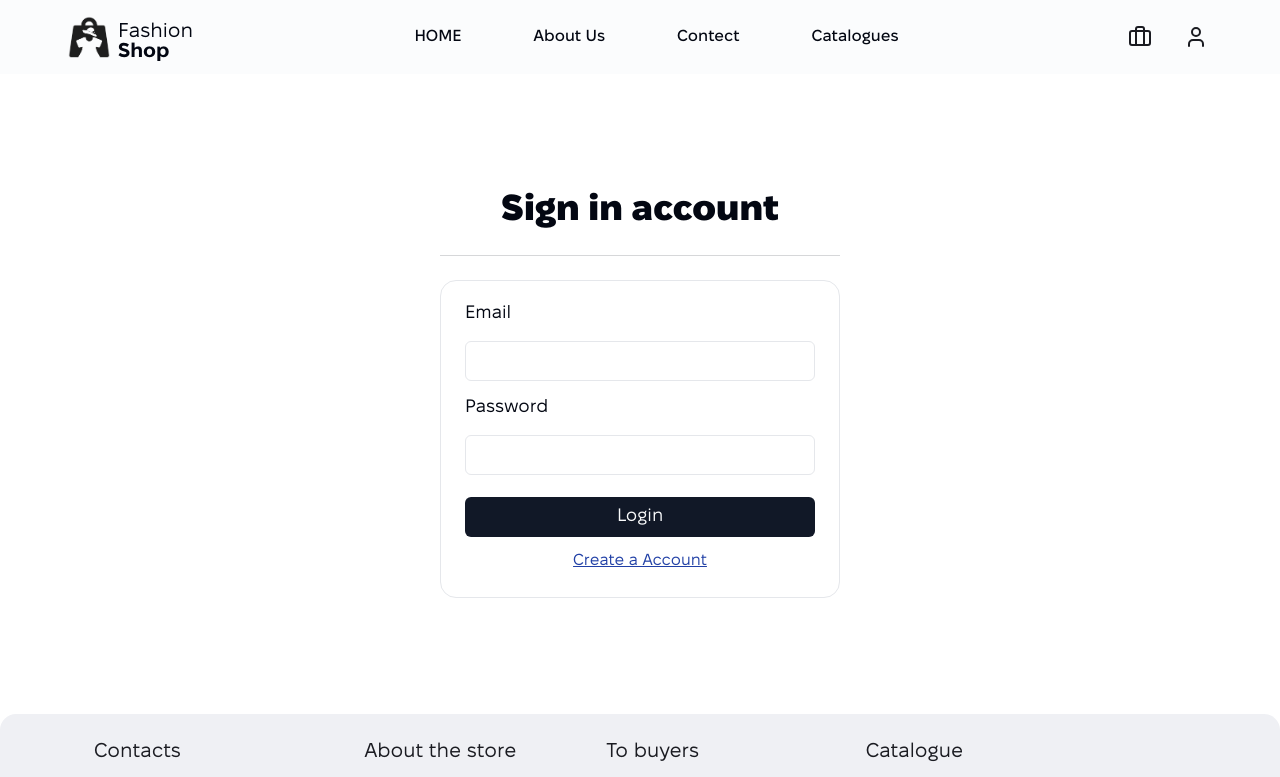
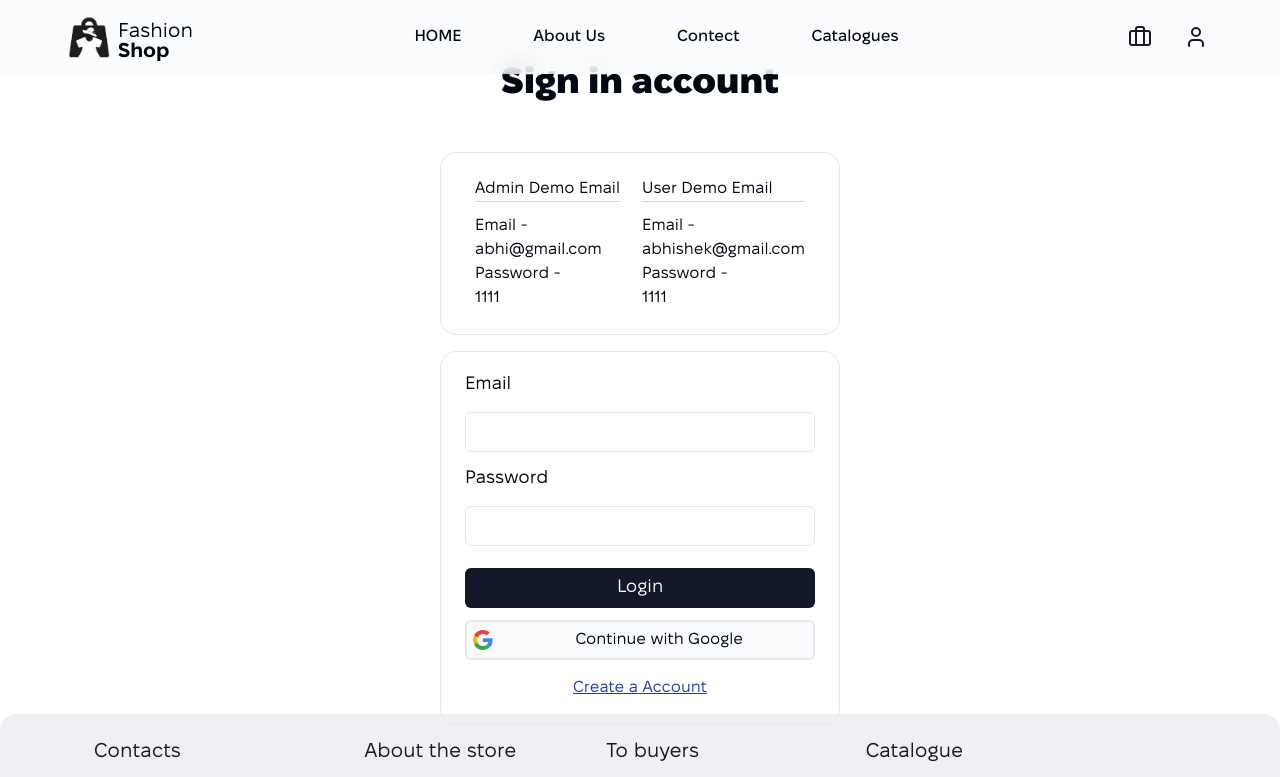
Before and after one commit to abhisheksooni/E-Catalogs-Shop-v-F-1.0, a React (Vite) app: page /auth in a window 1280 px wide. Shown: the top 777 px of the page. Built offline with nearby package versions, Linux system fonts and the light colour scheme.

Commit message:
Add Demo

```diff
--- a/src/pages/auth/SignIn.jsx
+++ b/src/pages/auth/SignIn.jsx
@@ -3,8 +3,6 @@ import { Input } from "@/components/ui/input"
 import { Label } from "@/components/ui/label"
 import { Button } from '@/components/ui/button'
 import { NavLink, useNavigate } from 'react-router-dom'
-
-import googleIcon from "../../Images/login/google_icon.png"
 
 import { loginUser, } from '@/redux/slices/authSlice.js'
 import { useDispatch, useSelector } from 'react-redux'
@@ -17,59 +15,75 @@ import { Helmet } from 'react-helmet'
 function SignIn() {
   const dispatch = useDispatch();
   const navigate = useNavigate();
-  const [FormData,setFormData] = useState({
-    email:'',
-    password:''
+  const [FormData, setFormData] = useState({
+    username: '',
+    password: ''
   })
+  // const [FormData,setFormData] = useState({
+  //   email:'',
+  //   password:''
+  // })
 
-  const {user,loading,error,login,success} = useSelector((state) => state.auth);
+  const { success, message } = useSelector((state) => state.auth);
 
 
   const handleSubmit = async (e) => {
     e.preventDefault();
     dispatch(loginUser(FormData));
 
-     setTimeout(()=>{
-      if (success === false) {
-        toast.error("user not login")
-        navigate("/sign-in")
-        }
-    },800)
+    // setTimeout(() => {
+    //   if (success === false) {
+    //     toast.error("user not login")
+    //     navigate("/sign-in")
+    //   }
+    // }, 800)
 
 
-}
+  }
+
+  useEffect(() => {
+    if (success === true) {
+      // If login is successful, show a success toast and navigate to the homepage
+      toast.success("Login successful!");
+      setTimeout(() => {
+        navigate("/");
+      }, 800);
+    }
+
+    if (success === false) {
+      // If login fails, show an error toast and navigate to the sign-in page
+      toast.error(message);
+      setTimeout(() => {
+        navigate("/sign-in");
+      }, 800);
+    }
+  }, [success, message]); // Re-run the effect when success changes
 
 
-  // if (login != false) {
-  //   // toast.success("login user")
-  //   setTimeout(()=>{
-  //     navigate("/")
-  //   },800)
-  // }
-  if (login === true) {
-    toast.success("login user")
-    setTimeout(()=>{
-      navigate("/")
-    },800)
+  const handleChange = (e) => {
+    setFormData({ ...FormData, [e.target.id]: e.target.value })
   }
 
-const handleChange= (e)=>{
-setFormData({...FormData,[e.target.id]:e.target.value})
-}
+  const googleAuth = async () => {
+    toast(
+      "🫸 Google Login coming Soon 🫷",
+      {
+        duration: 4000
+      }
+    )
+    //  window.open("http://localhost:8088/auth/google","_self")
 
-useEffect(()=>{
+  }
 
-},[])
 
-console.log("success",success);
 
 
   return (
     <>
-         <Helmet>
-    <meta charSet="utf-8" />
-    <title>Sign-in</title>
-  </Helmet>
+      <Helmet>
+        <meta charSet="utf-8" />
+        <title>Sign-in</title>
+      </Helmet>
 
       <section className='flex flex-col justify-center items-center h-[85vh] max-w-[1980px]  md:h-[80vh]'>
         <div className="text-4xl mb-6 fixelBlack ">
@@ -81,6 +95,27 @@ console.log("success",success);
         </button> */}
 
         <div className="w-[400px] bg-c5/20 mb-6 h-[1px]"></div>
+
+        <section className="border w-[400px] rounded-2xl p-6 mb-4 flex gap-3 justify-evenly">
+         <div className="">
+         <p>Admin Demo Email</p>
+         <div className="w-auto bg-c5/20 mb-3 h-[1px] "></div>
+          <p className=''>Email -</p>
+          <span>abhi@gmail.com</span>
+          <p>Password - </p>
+          <span>1111</span>
+         </div>
+         <div className="">
+         <p>User Demo Email</p>
+         <div className="w-auto bg-c5/20 mb-3 h-[1px] "></div>
+          <p className=''>Email -</p>
+          <span>abhishek@gmail.com</span>
+          <p>Password - </p>
+          <span>1111</span>
+         </div>
+
+
+        </section>
 
         <section className="border w-[400px] rounded-2xl p-6">
           <form onSubmit={handleSubmit} className='grid *:w-full  w-full  max-w-sm items-center gap-1.5 *:mb-3'>
@@ -99,14 +134,26 @@ console.log("success",success);
             </Button>
           </form>
 
-          <div className=" flex flex-col justify-start">
+
+
+          <button onClick={googleAuth} className="bg-c1 text-5 w-full">
+            <div className=" flex border-2 rounded-md p-1.5 justify-between ">
+              <div className="w-5 my-auto">
+                <svg version="1.1" xmlns="http://www.w3.org/2000/svg" viewBox="0 0 48 48" className="LgbsSe-Bz112c"><g><path fill="#EA4335" d="M24 9.5c3.54 0 6.71 1.22 9.21 3.6l6.85-6.85C35.9 2.38 30.47 0 24 0 14.62 0 6.51 5.38 2.56 13.22l7.98 6.19C12.43 13.72 17.74 9.5 24 9.5z" /><path fill="#4285F4" d="M46.98 24.55c0-1.57-.15-3.09-.38-4.55H24v9.02h12.94c-.58 2.96-2.26 5.48-4.78 7.18l7.73 6c4.51-4.18 7.09-10.36 7.09-17.65z" /><path fill="#FBBC05" d="M10.53 28.59c-.48-1.45-.76-2.99-.76-4.59s.27-3.14.76-4.59l-7.98-6.19C.92 16.46 0 20.12 0 24c0 3.88.92 7.54 2.56 10.78l7.97-6.19z" /><path fill="#34A853" d="M24 48c6.48 0 11.93-2.13 15.89-5.81l-7.73-6c-2.15 1.45-4.92 2.3-8.16 2.3-6.26 0-11.57-4.22-13.47-9.91l-7.98 6.19C6.51 42.62 14.62 48 24 48z" /><path fill="none" d="M0 0h48v48H0z" /></g></svg>
+              </div>
+              <span className="mr-16">Continue with Google</span>
+              {/* <span className="L6cTce" id="button-label">Continue with Google</span> */}
+            </div>
+          </button>
+
+          <div className=" flex flex-col justify-start mt-4">
             {/* <div className=" flex items-center gap-2 justify-center">
               <NavLink to={"/forgot-password"} className={"text-c3 underline"}>
                 <span>Forgot Password?</span>
               </NavLink>
             </div> */}
 
-            <div className=" flex items-center gap-2 justify-center">
+            <div className=" flex items-center gap-2 justify-center ">
               <NavLink to={"/sign-up"} className={"text-c3 underline"}>
                 <p>Create a Account</p>
               </NavLink>
```
